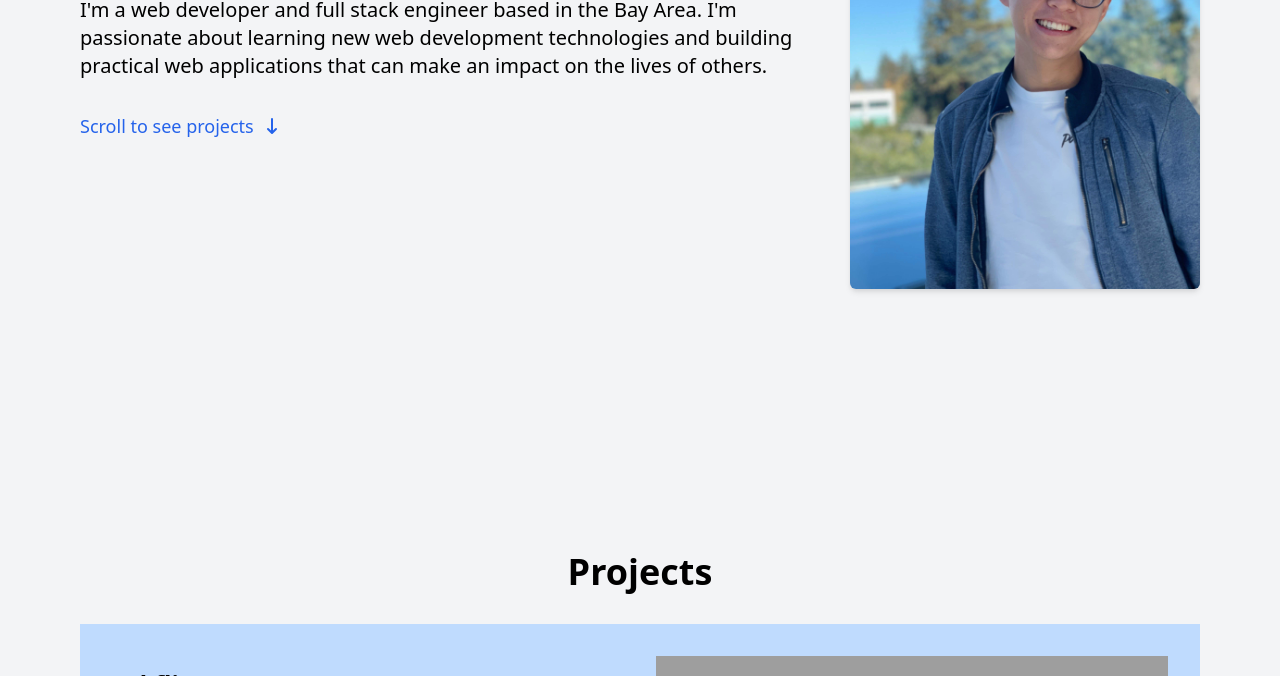
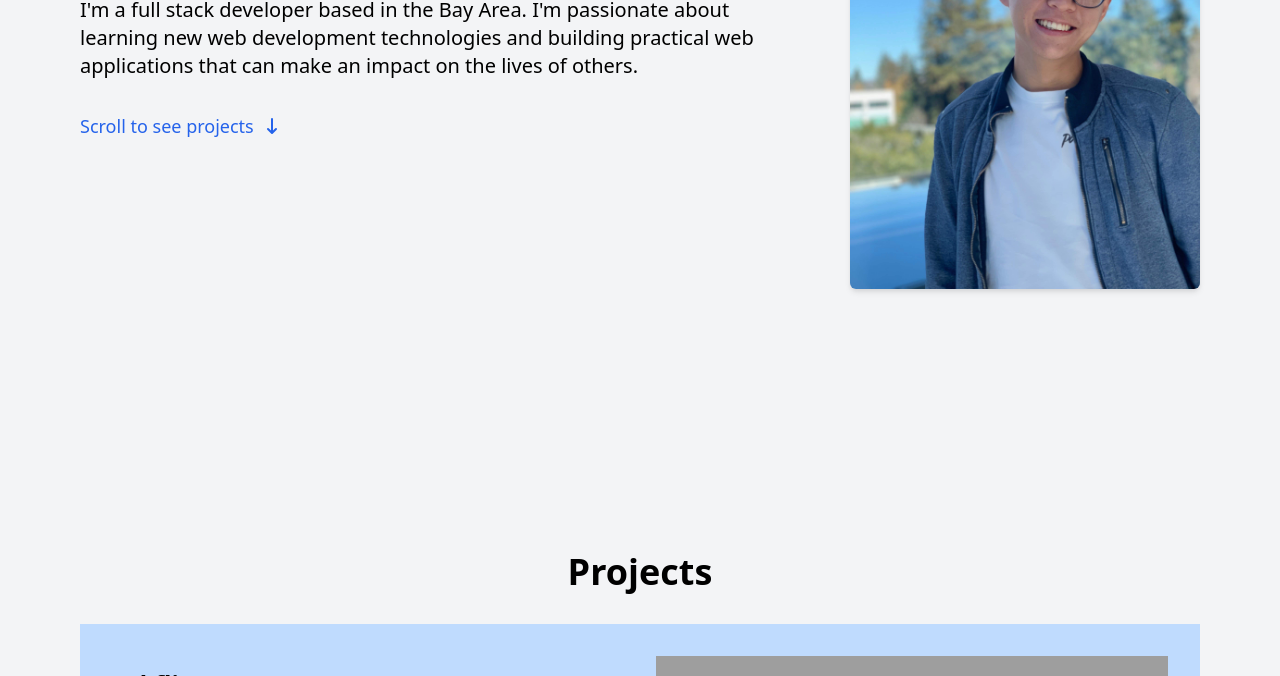
Before and after one commit to jwang4059/jwang4059-portfolio, a Gatsby site: page / in a window 1280 px wide. Shown: the part 424-1100 px from the top of the page. Built offline with nearby package versions, Linux system fonts and the light colour scheme; Gatsby itself is replaced by a stand-in of ours; grey boxes are pictures that could not be loaded.

Commit message:
changed to full stack developer

```diff
--- a/src/components/hero.tsx
+++ b/src/components/hero.tsx
@@ -15,10 +15,10 @@ const Hero = () => {
 				<div className="flex flex-col justify-center text-left mb-4 md:mr-12">
 					<h1 className="text-4xl font-bold">Hi, I'm John.</h1>
 					<p className="text-xl my-4">
-						I'm a web developer and full stack engineer based in the Bay Area.
-						I'm passionate about learning new web development technologies and
-						building practical web applications that can make an impact on the
-						lives of others.
+						I'm a full stack developer based in the Bay Area. I'm passionate
+						about learning new web development technologies and building
+						practical web applications that can make an impact on the lives of
+						others.
 					</p>
 					<a className="self-start" href="#projects">
 						<div className="flex items-center text-lg text-blue-600 my-4">
--- a/src/pages/about.tsx
+++ b/src/pages/about.tsx
@@ -53,7 +53,7 @@ const About = () => {
 							development. You can literally build anything with the endless
 							number of resources and APIs out there. What was once an interest
 							has developed into a passion for web development and my desire to
-							work as a web developer or full stack engineer.
+							work as a full stack developer.
 						</p>
 						<p className="my-4">
 							Now, I’m passionate about building responsive, full stack web
```
